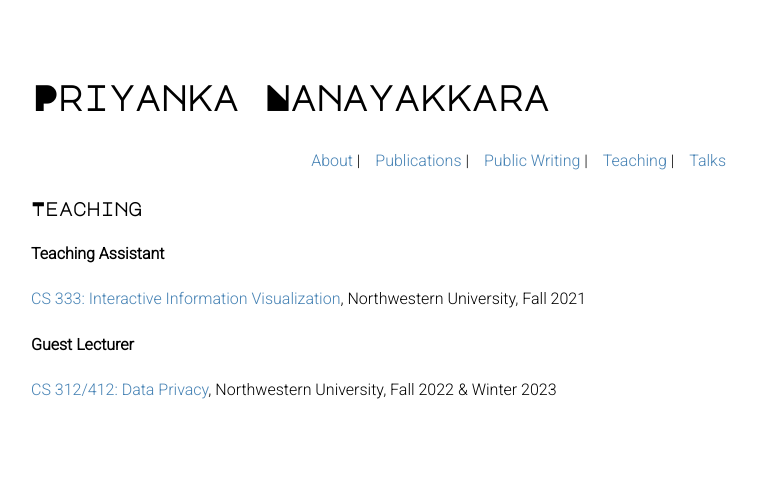
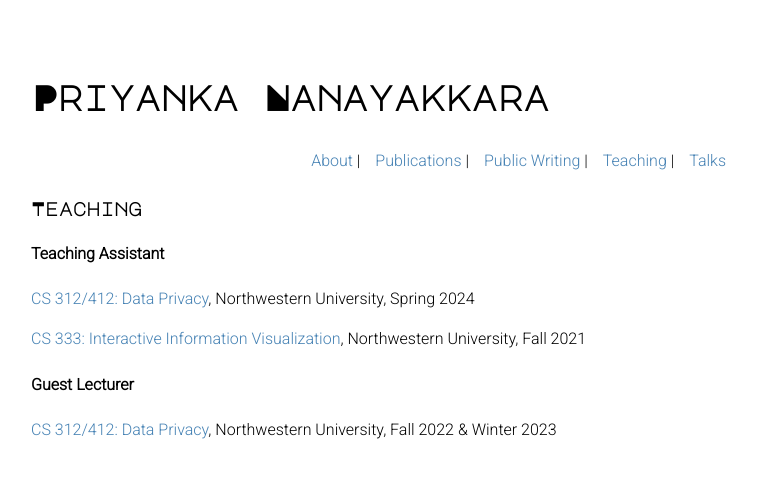
Before and after one commit to priyakalot/priyakalot.github.io, a Jekyll site: the page built from teaching.md, in a window 1280 px wide. Shown: the top 478 px of the page, without its empty margins (259-1016 px from the left). Built offline with Jekyll 4.4.1, drawn with Linux system fonts in a browser that asks for light colours; nearby versions of some CDN libraries; our own code applies the rules of GitHub Pages for plain Markdown files.

Commit message:
Update teaching.md

```diff
--- a/teaching.md
+++ b/teaching.md
@@ -4,6 +4,8 @@ layout: default
 ### Teaching
 
 #### Teaching Assistant
+[CS 312/412: Data Privacy](https://www.mccormick.northwestern.edu/computer-science/academics/courses/descriptions/312-412.html), Northwestern University, Spring 2024
+
 [CS 333: Interactive Information Visualization](https://www.mccormick.northwestern.edu/computer-science/academics/courses/descriptions/333.html), Northwestern University, Fall 2021
 
 #### Guest Lecturer
```
